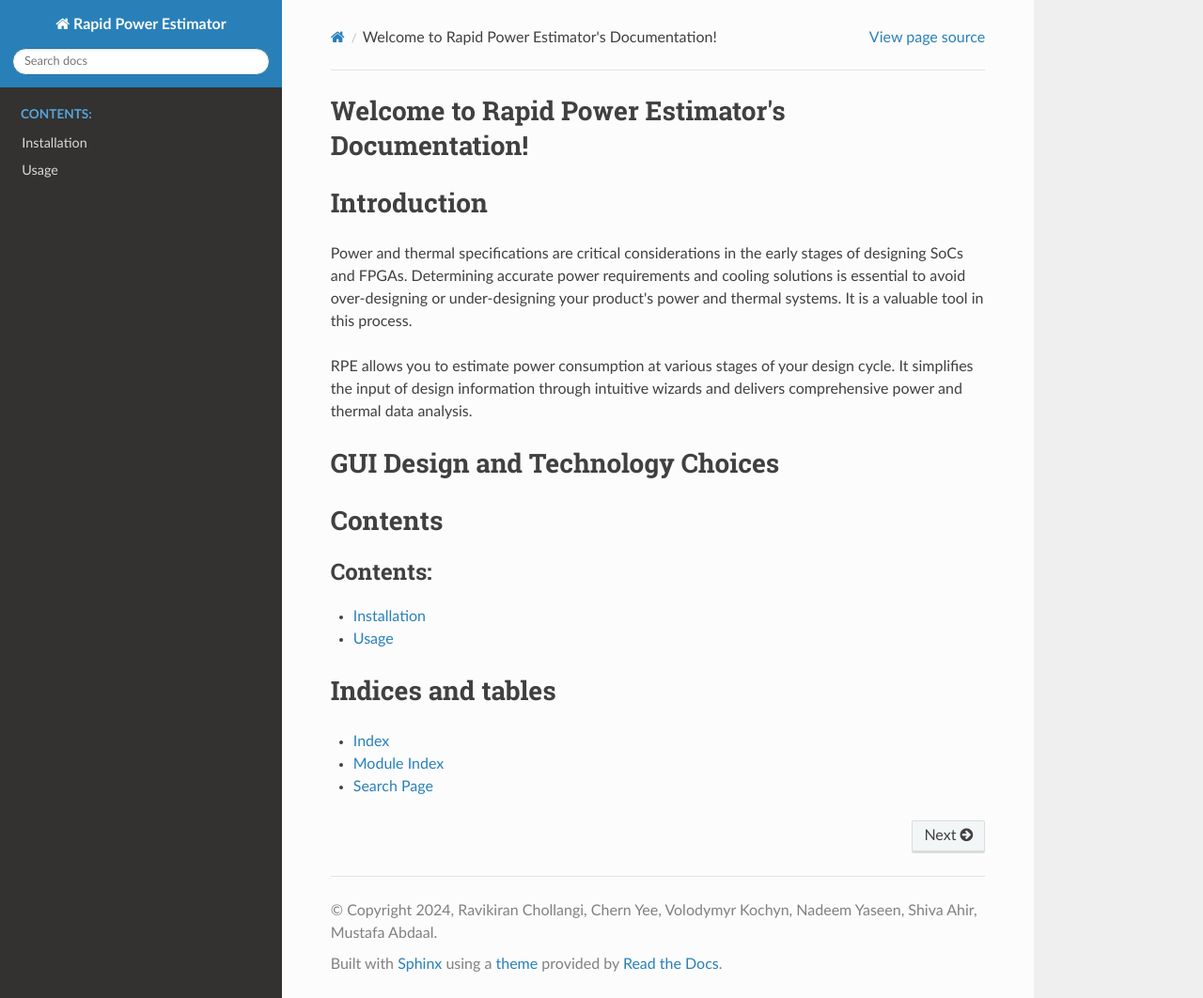
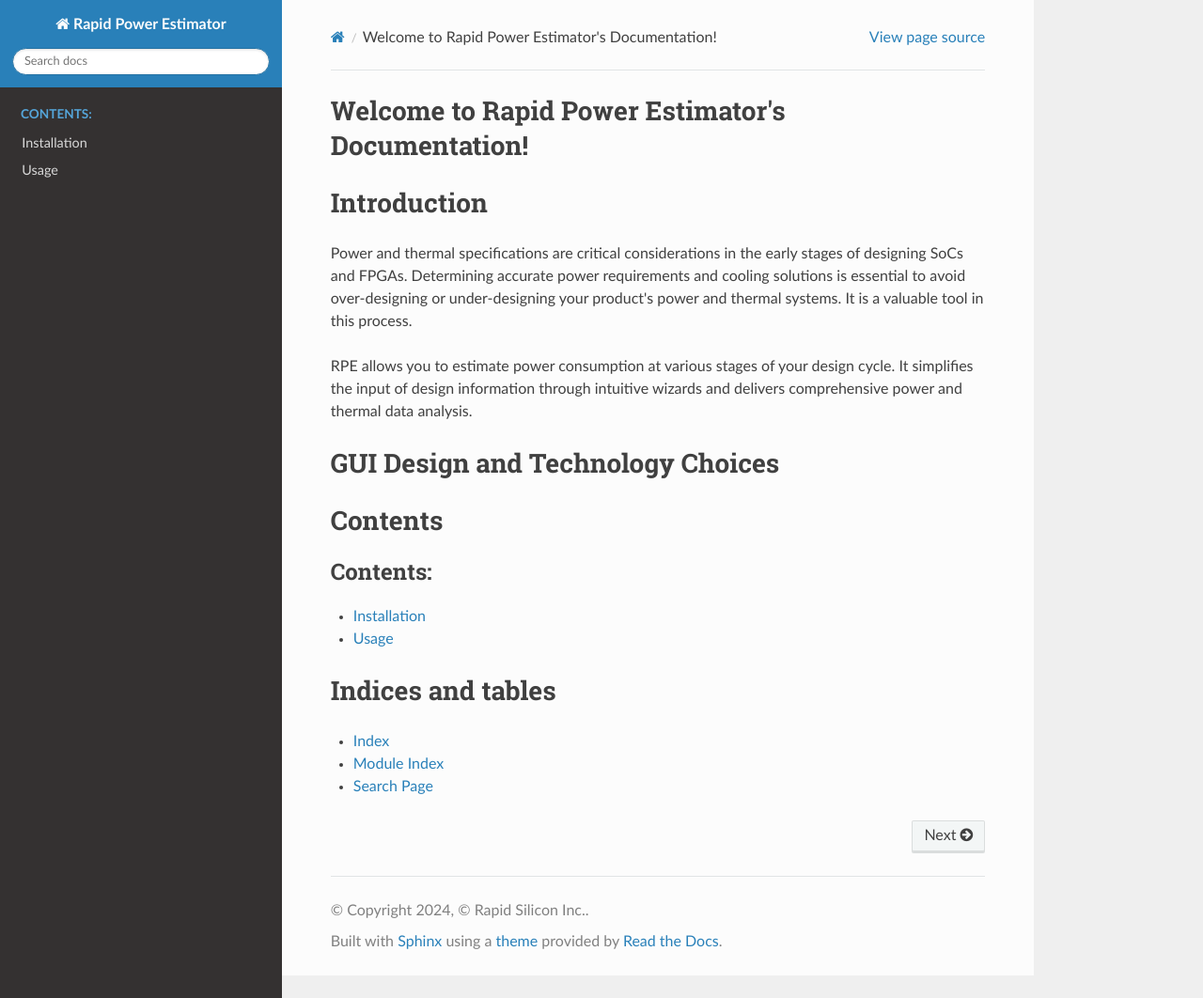
Before and after one commit to os-fpga/rapid_power_estimator, a Sphinx documentation site: the page built from docs/source/index.rst, in a window 1280 px wide and 1062 px high. Shown: the whole window at 94% size. Built offline with Sphinx 7.4.7 and the Read the Docs theme 3.1.0, drawn with Linux system fonts in a browser that asks for light colours; pages that are not in the unit, such as notebooks, are missing from menus.

Commit message:
Update conf.py

```diff
--- a/docs/source/conf.py
+++ b/docs/source/conf.py
@@ -7,8 +7,8 @@
 # https://www.sphinx-doc.org/en/master/usage/configuration.html#project-information
 
 project = 'Rapid Power Estimator'
-copyright = '2024, Ravikiran Chollangi, Chern Yee, Volodymyr Kochyn, Nadeem Yaseen, Shiva Ahir, Mustafa Abdaal'
-author = 'Ravikiran Chollangi, Chern Yee, Volodymyr Kochyn, Nadeem Yaseen, Shiva Ahir, Mustafa Abdaal'
+copyright = '2024, © Rapid Silicon Inc.'
+authors = 'Ravikiran Chollangi, Chern Yee, Volodymyr Kochyn, Nadeem Yaseen, Shiva Ahir, Mustafa Abdaal'
 release = '0.0.0'
 
 # -- General configuration ---------------------------------------------------
```
